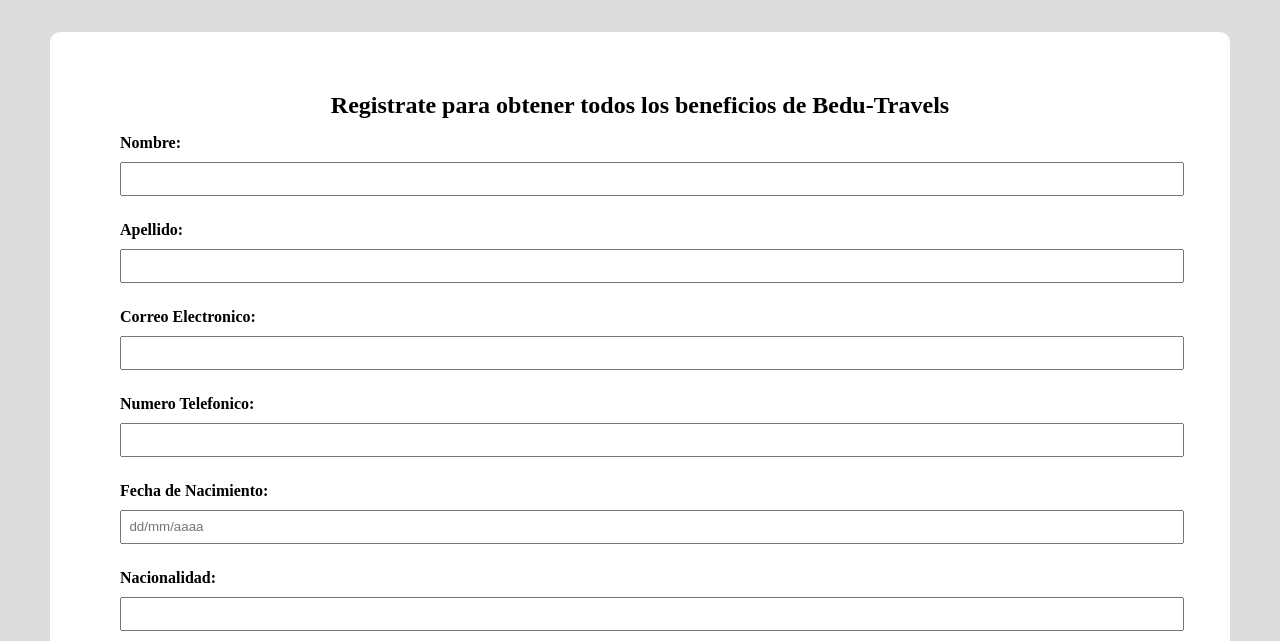
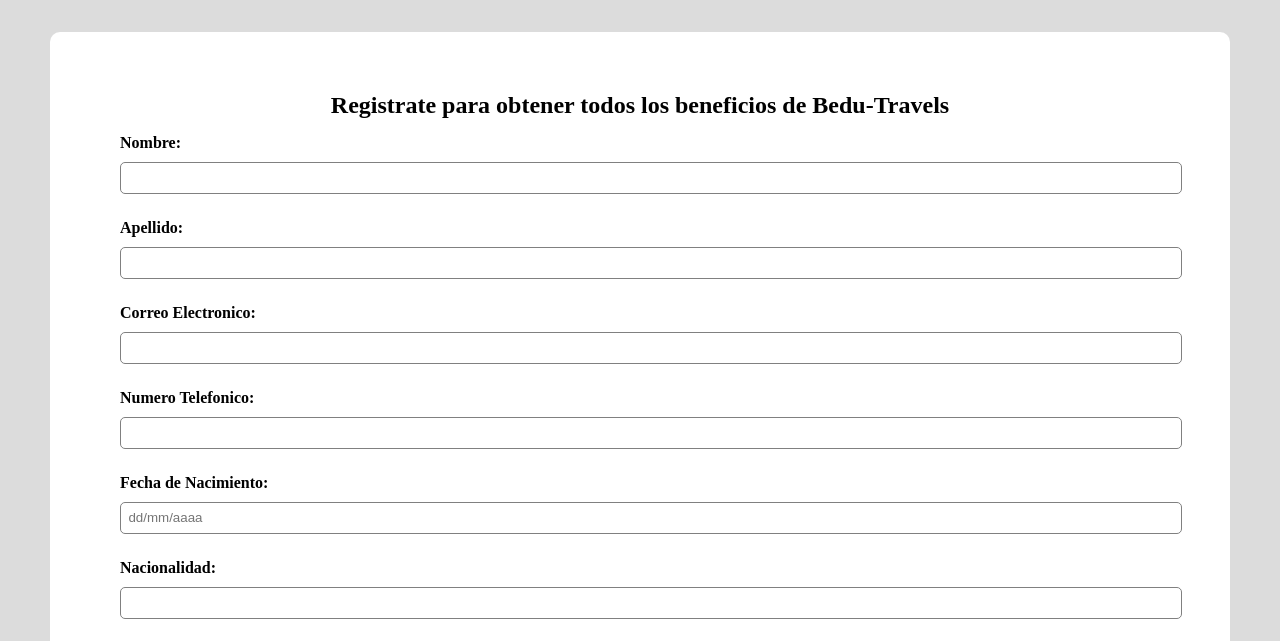
Before and after one commit to Roger-Core/Login-De-Bedu, a plain HTML site: page index.html in a window 1280 px wide. Shown: the part 120-761 px from the top of the page. Drawn offline with Linux system fonts and the light colour scheme.

Commit message:
Modifique con un border radius el input

```diff
--- a/styles.css
+++ b/styles.css
@@ -41,6 +41,8 @@ body {
 
 
 .login input {
+  border: solid 1px gray;
+  border-radius: 5px;
   width: 100%;
   margin: 10px;
   height: 30px;
```
